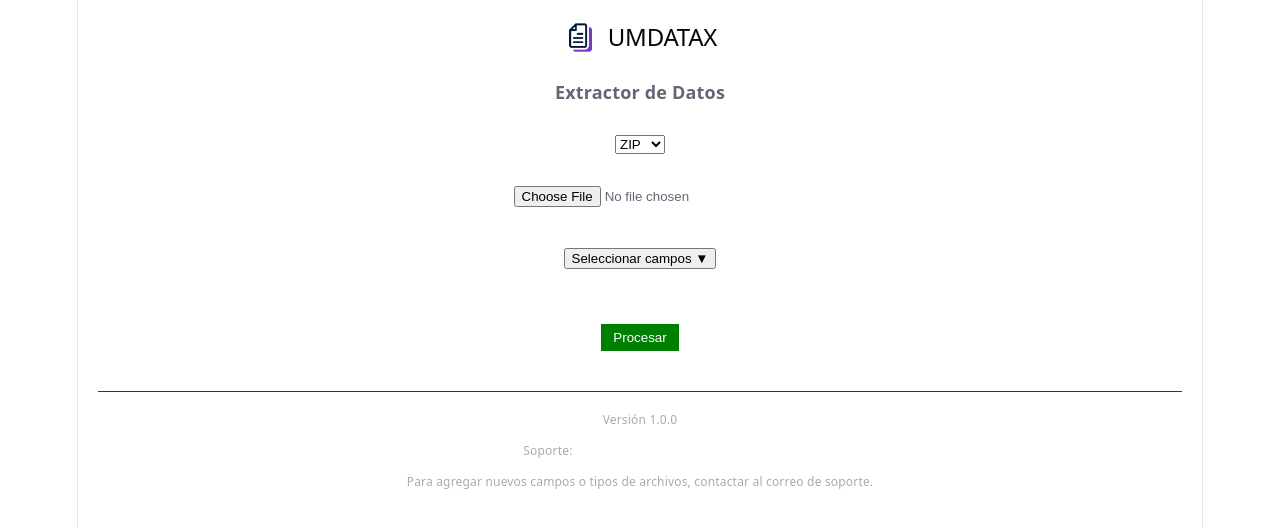
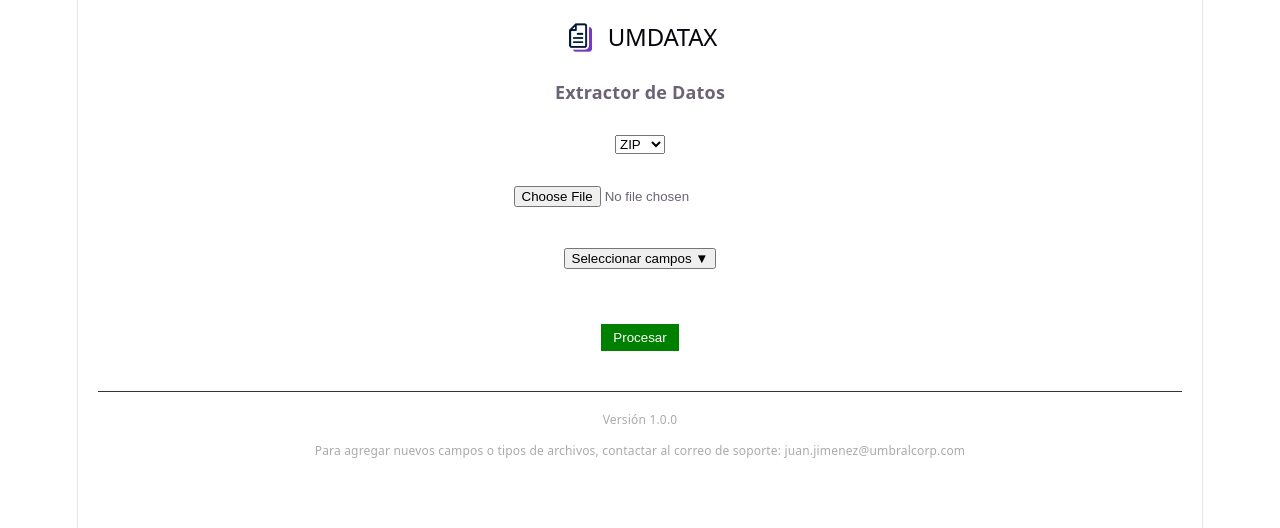
Before and after one commit to Juancadevgt/UMDATAX, a React (Vite) app in the folder frontend/: page / in a window 1280 px wide. Shown: the top 528 px of the page. Built offline with nearby package versions, Linux system fonts and the light colour scheme.

Commit message:
fix requirements

```diff
--- a/frontend/src/components/Upload.jsx
+++ b/frontend/src/components/Upload.jsx
@@ -179,15 +179,9 @@ export default function Upload() {
           Versión 1.0.0
         </div>
 
-        <div style={{ marginBottom: 5 }}>
-          Soporte: <span style={{ color: "#fff" }}>
-            juan.jimenez@umbralcorp.com
-          </span>
-        </div>
-
         <div>
           Para agregar nuevos campos o tipos de archivos,
-          contactar al correo de soporte.
+          contactar al correo de soporte: juan.jimenez@umbralcorp.com
         </div>
       </footer>
 
```
